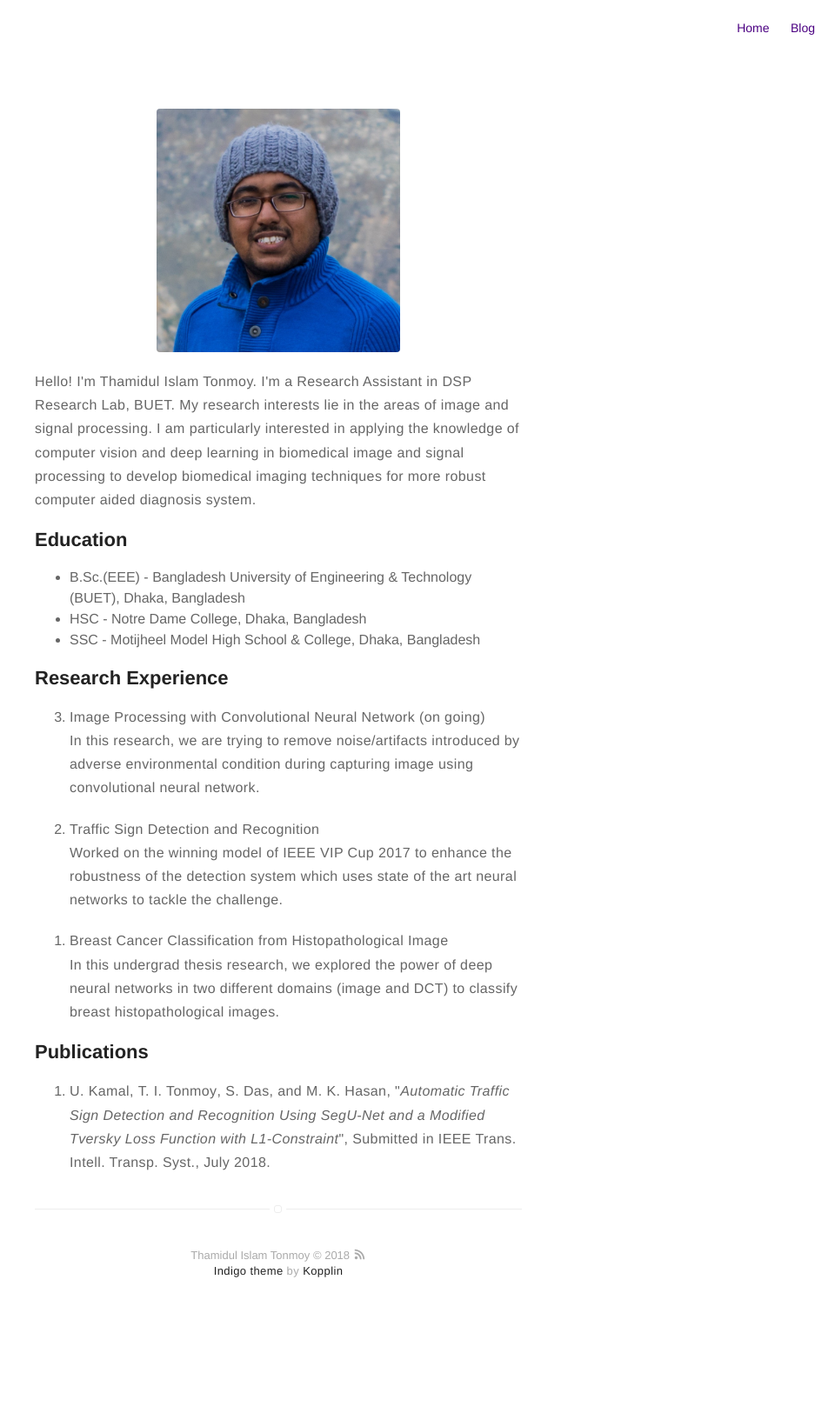
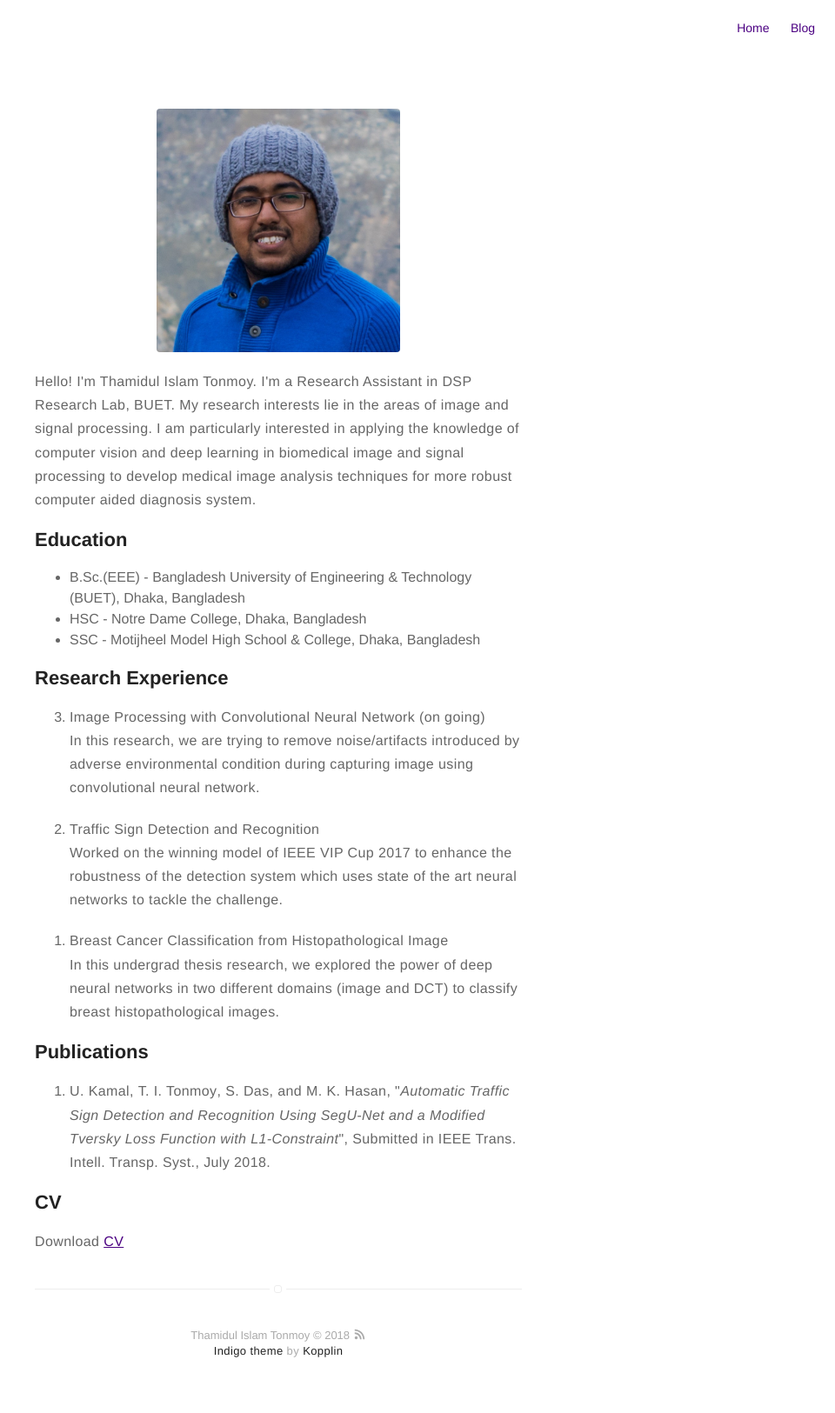
Before and after one commit to titonmoy/titonmoy.github.io, a Jekyll site: the page built from about.md, in a window 1280 px wide. Shown: the whole page at 87% size, without its empty margins (320-1280 px from the left). Built offline with Jekyll 4.4.1, drawn with Linux system fonts in a browser that asks for light colours; before the commit the page ends 1533 px from its top, so only the background shows below that.

Commit message:
Update about.md

```diff
--- a/about.md
+++ b/about.md
@@ -5,7 +5,7 @@ layout: page
 ![Profile Image]({{ site.url }}/{{ site.picture }})
 
 
-<p>Hello!  I'm Thamidul Islam Tonmoy. I'm a Research Assistant in DSP Research Lab, BUET. My research interests lie in the areas of image and signal processing. I am particularly  interested in applying the knowledge of computer vision and deep learning in biomedical image and signal processing to develop biomedical imaging techniques for more robust computer aided diagnosis system.</p>
+<p>Hello!  I'm Thamidul Islam Tonmoy. I'm a Research Assistant in DSP Research Lab, BUET. My research interests lie in the areas of image and signal processing. I am particularly  interested in applying the knowledge of computer vision and deep learning in biomedical image and signal processing to develop medical image analysis techniques for more robust computer aided diagnosis system.</p>
 
 
 <h2>Education</h2>
@@ -18,11 +18,11 @@ layout: page
 
 <h2>Research Experience</h2>
 <ol reversed>
-        <li><p><b>Image Processing with Convolutional Neural Network</b> (on going)<br>
+        <li value=3><p><b>Image Processing with Convolutional Neural Network</b> (on going)<br>
           In this research, we are trying to remove noise/artifacts introduced by adverse environmental condition during capturing image using convolutional neural network.</p></li>
-        <li><p><b>Traffic Sign Detection and Recognition</b><br>
+        <li value=2><p><b>Traffic Sign Detection and Recognition</b><br>
           Worked on the winning model of IEEE VIP Cup 2017 to enhance the robustness of the detection system which uses state of the art neural networks to tackle the challenge.</p></li>
-        <li><p><b>Breast Cancer Classification from Histopathological Image</b><br>
+        <li value=1><p><b>Breast Cancer Classification from Histopathological Image</b><br>
           In this undergrad thesis research, we explored the power of deep neural networks in two different domains (image and DCT) to classify breast histopathological images.</p></li>
 </ol>
 
@@ -31,3 +31,7 @@ layout: page
 <ol>
         <li><p>U. Kamal, <b>T. I. Tonmoy</b>, S. Das, and M. K. Hasan, "<i>Automatic Traffic Sign Detection and Recognition Using SegU-Net and a Modified Tversky Loss Function with L1-Constraint</i>", Submitted in IEEE Trans. Intell. Transp. Syst., July 2018.</p></li>
 </ol>
+
+
+<h2>CV</h2>
+<p>Download <a href='assets/CV_Tonmoy.pdf'>CV</a></p>
```
